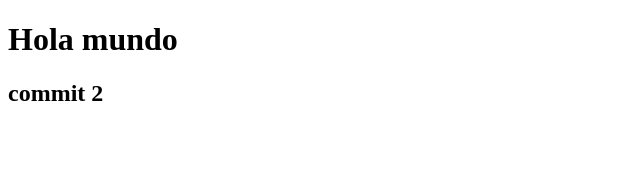
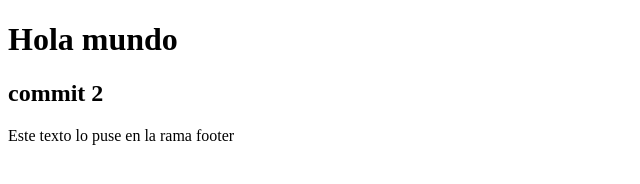
Before and after one commit to JoseSalas12/Prueba_Git, a plain HTML site: page index.html in a window 1280 px wide. Shown: the whole page, without its empty margins (0-640 px from the left). Drawn offline with Linux system fonts and the light colour scheme.

Commit message:
inserte texto en la rama footer como prueba

```diff
--- a/index.html
+++ b/index.html
@@ -9,5 +9,9 @@
 <body>
     <h1>Hola mundo</h1>
     <h2>commit 2</h2>
+    <p>
+        Este texto lo puse en la rama footer
+    </p>
+
 </body>
 </html>
```
